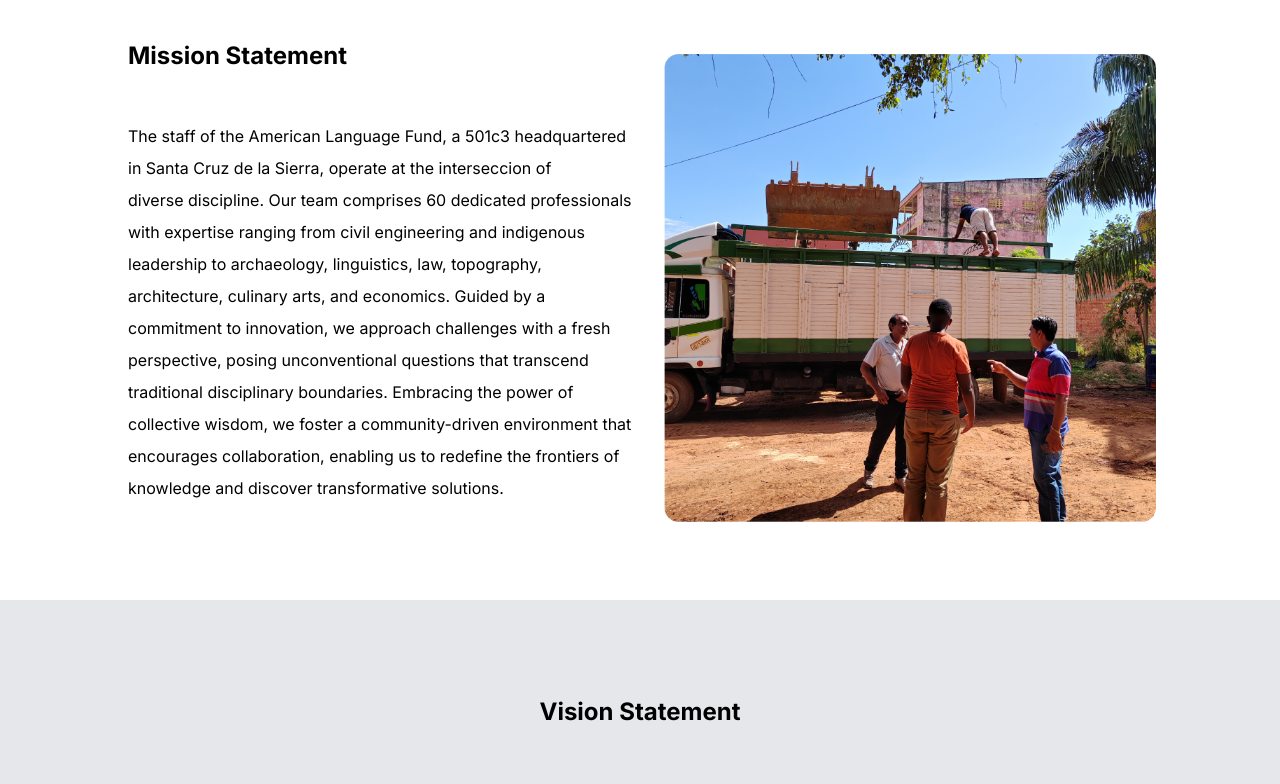
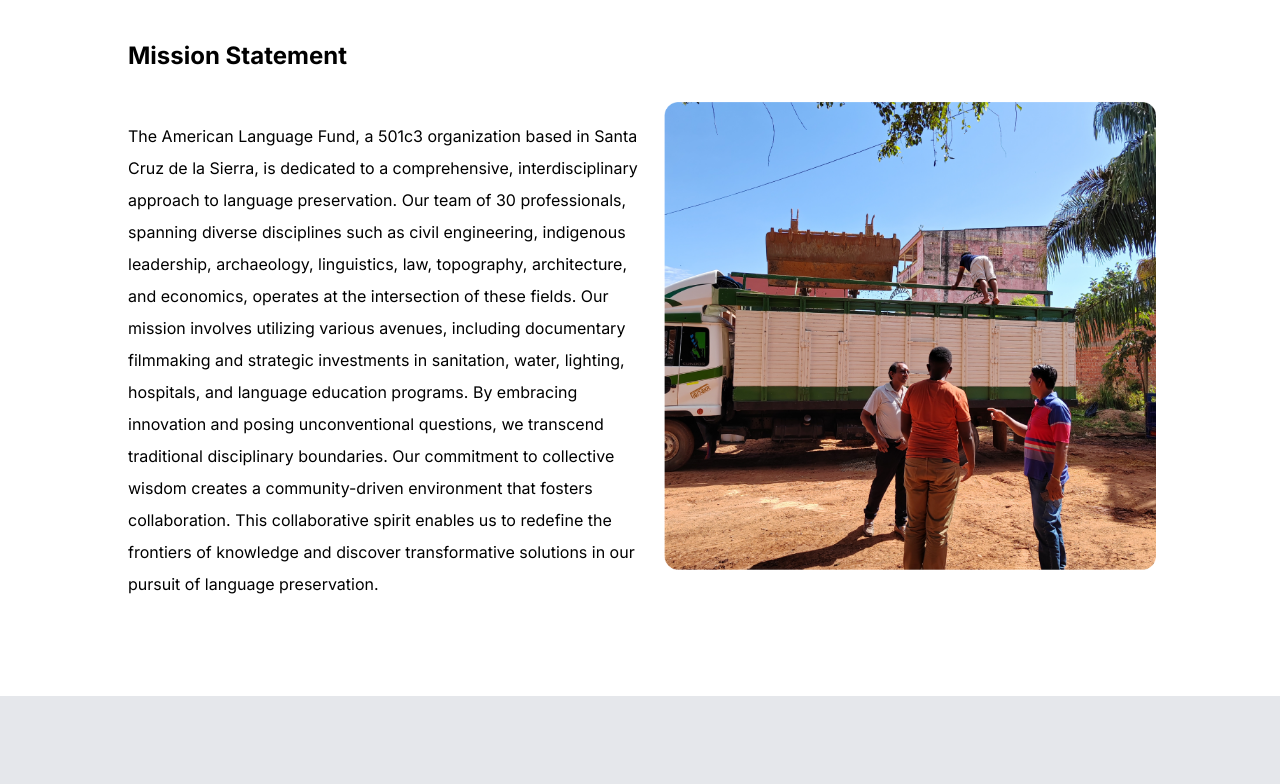
Before and after one commit to 64blit/website-alf, a Next.js app: page / in a window 1280 px wide. Shown: the part 1280-2064 px from the top of the page. Built offline with nearby package versions, Linux system fonts and the light colour scheme.

Commit message:
Update MissionAndVission.js

```diff
--- a/components/MissionAndVission.js
+++ b/components/MissionAndVission.js
@@ -11,7 +11,7 @@ const MissionAndVission = () =>
             <div className="container mission flex flex-col md:grid md:grid-cols-[50%_48%] gap-6 items-center">
                 <div className="text flex flex-col items-center md:items-start text-center md:text-left">
                     <h2 className='font-bold text-2xl mb-[3rem]'>Mission Statement</h2>
-                    <p className='leading-[2rem]'>The staff of the American Language Fund, a 501c3 headquartered in Santa Cruz de la Sierra, operate at the interseccion of diverse discipline. Our team comprises 60 dedicated professionals with expertise ranging from civil engineering and indigenous leadership to archaeology, linguistics, law, topography, architecture, culinary arts, and economics. Guided by a commitment to innovation, we approach challenges with a fresh perspective, posing unconventional questions that transcend traditional disciplinary boundaries. Embracing the power of collective wisdom, we foster a community-driven environment that encourages collaboration, enabling us to redefine the frontiers of knowledge and discover transformative solutions.</p>
+                    <p className='leading-[2rem]'>The American Language Fund, a 501c3 organization based in Santa Cruz de la Sierra, is dedicated to a comprehensive, interdisciplinary approach to language preservation. Our team of 30 professionals, spanning diverse disciplines such as civil engineering, indigenous leadership, archaeology, linguistics, law, topography, architecture, and economics, operates at the intersection of these fields. Our mission involves utilizing various avenues, including documentary filmmaking and strategic investments in sanitation, water, lighting, hospitals, and language education programs. By embracing innovation and posing unconventional questions, we transcend traditional disciplinary boundaries. Our commitment to collective wisdom creates a community-driven environment that fosters collaboration. This collaborative spirit enables us to redefine the frontiers of knowledge and discover transformative solutions in our pursuit of language preservation.</p>
                     {/* We believe that linguistic and cultural diversity are essential to human flourishing, and that every language and culture has value and deserves to be preserved. Through our work, we aim to empower communities to preserve their heritage and inspire future generations to celebrate linguistic and cultural diversity. */}
                     <div className="cta mt-[2rem]">
                         <Link href="">
```
